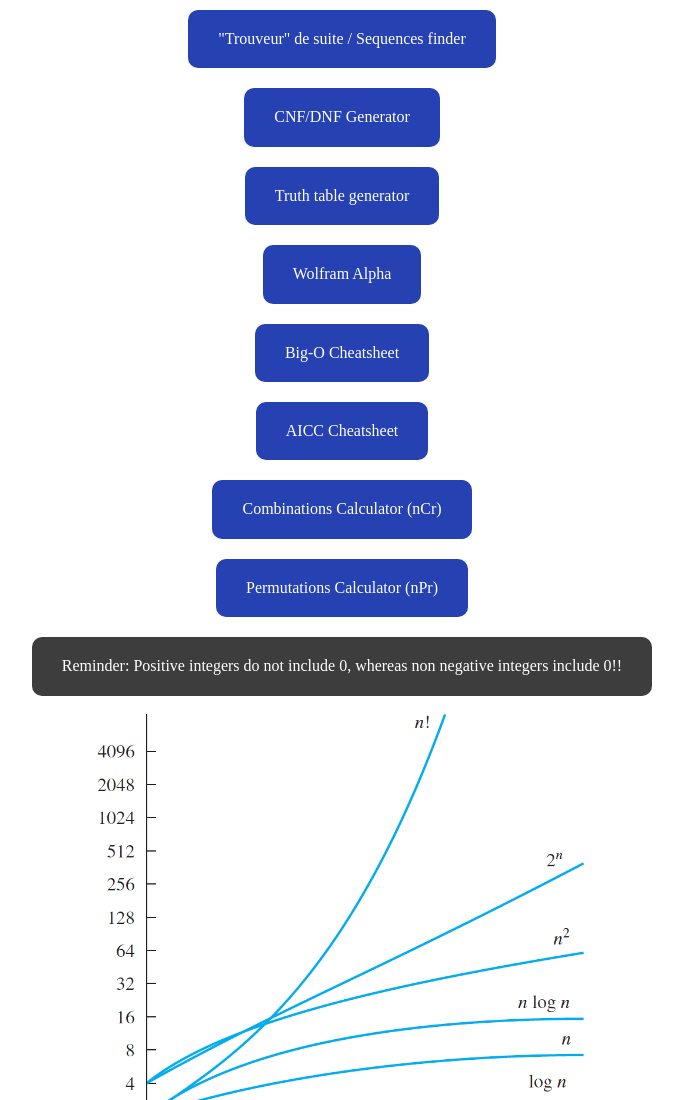
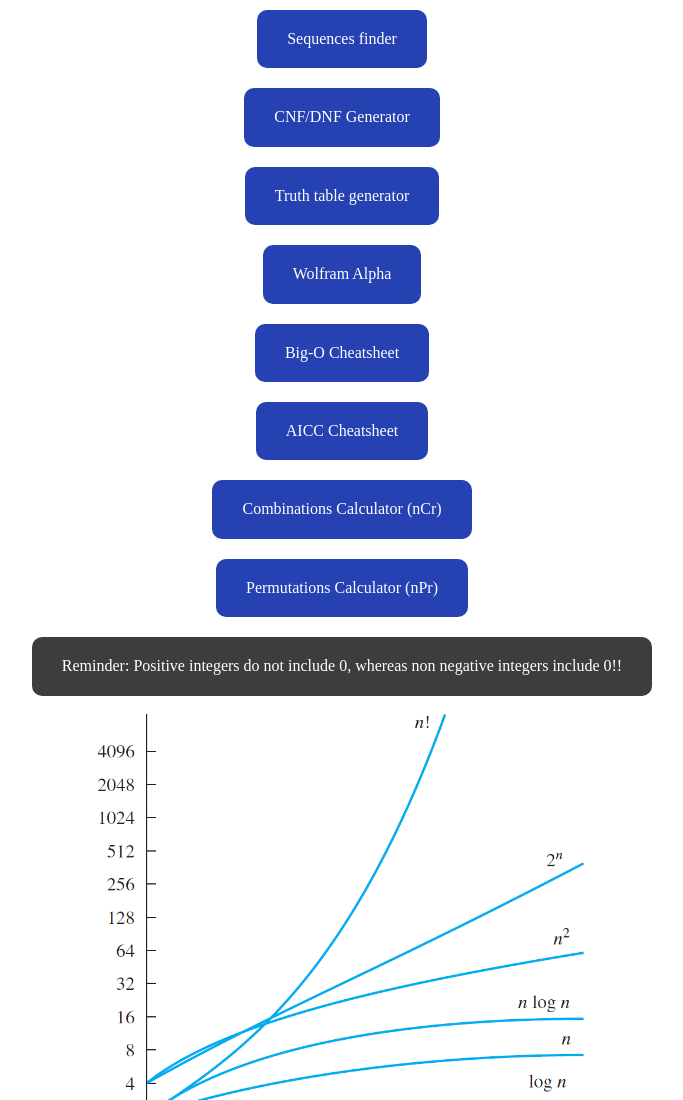
Before and after one commit to ardi-techguy/aicc-tools-ba1, a plain HTML site: page index.html in a window 1280 px wide. Shown: the top 1100 px of the page, without its empty margins (298-981 px from the left). Drawn offline with Linux system fonts and the light colour scheme.

Commit message:
Update index.html

```diff
--- a/index.html
+++ b/index.html
@@ -10,7 +10,7 @@
     </head>
     <body>
         <div id="tools">
-            <a class="tool" href="https://oeis.org/">"Trouveur" de suite / Sequences finder</a>
+            <a class="tool" href="https://oeis.org/">Sequences finder</a>
             <a class="tool" href="https://cnfdnf.herokuapp.com/">CNF/DNF Generator</a>
             <!--a class="tool" href="https://trutabgen.com/">Générateur de tables de vérité</a> Lien mort -->
             <a class="tool" href="https://web.stanford.edu/class/archive/cs/cs103/cs103.1156/tools/truth-table-tool/">Truth table generator</a>
```
